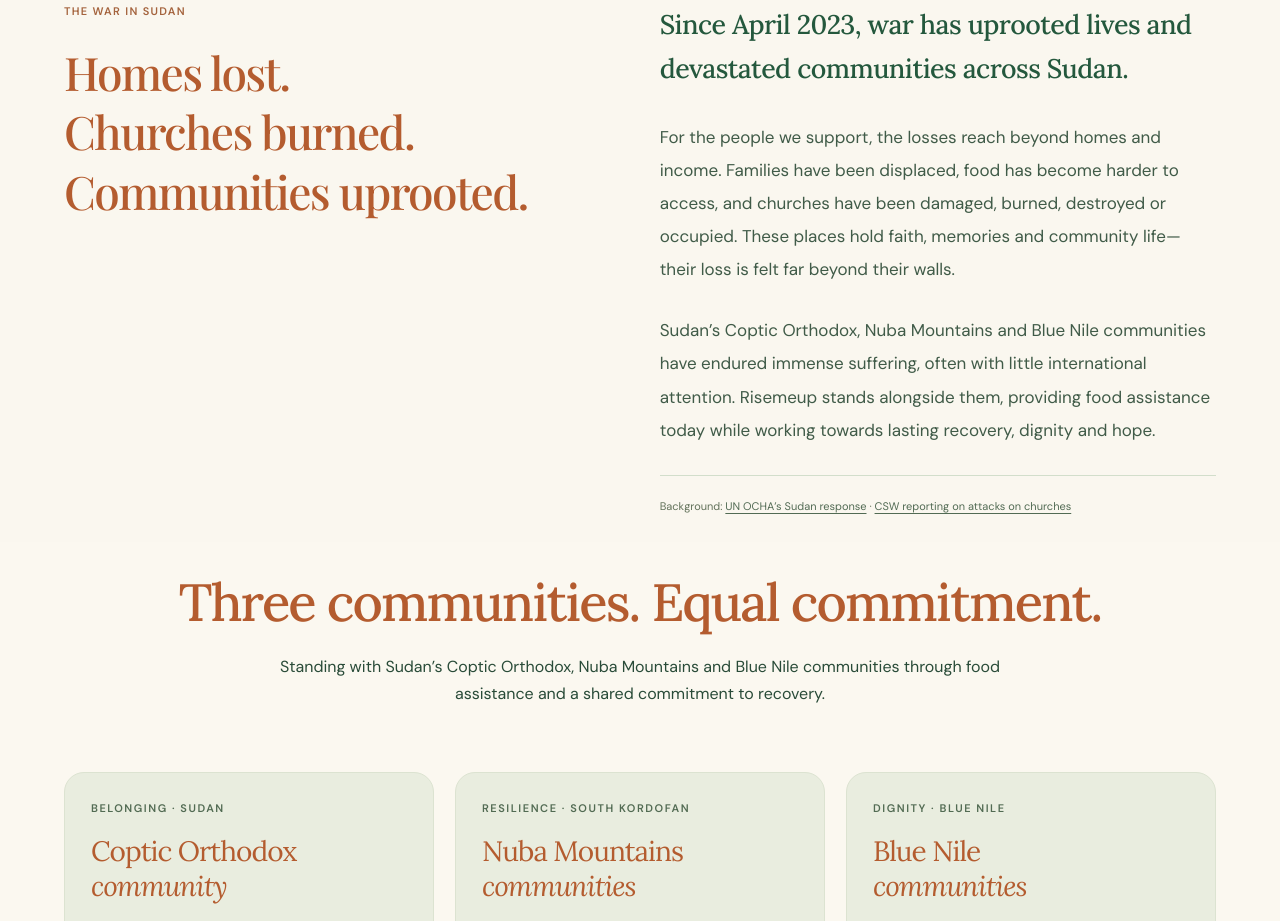
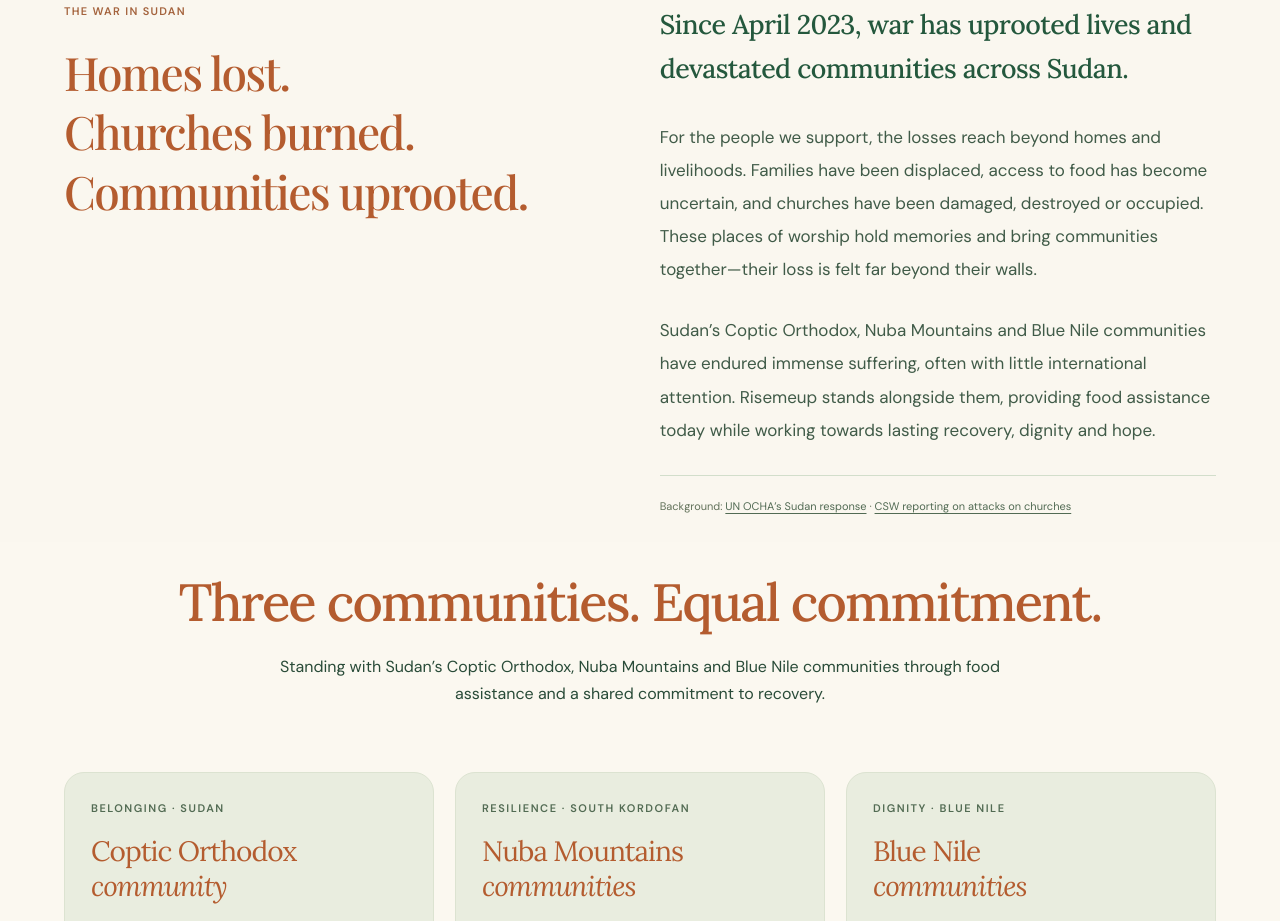
Before and after one commit to Hero988/RiseMeUp, a React (Vite) app: page / in a window 1280 px wide. Shown: the part 1660-2581 px from the top of the page. Built offline with nearby package versions, Linux system fonts and the light colour scheme; a web font is replaced by a local one.

Commit message:
Refine Sudan crisis paragraph for clarity and natural wording

```diff
--- a/src/App.tsx
+++ b/src/App.tsx
@@ -144,10 +144,10 @@ export default function App() {
               </p>
               <p>
                 For the people we support, the losses reach beyond homes and
-                income. Families have been displaced, food has become harder to
-                access, and churches have been damaged, burned, destroyed or
-                occupied. These places hold faith, memories and community
-                life—their loss is felt far beyond their walls.
+                livelihoods. Families have been displaced, access to food has
+                become uncertain, and churches have been damaged, destroyed or
+                occupied. These places of worship hold memories and bring
+                communities together—their loss is felt far beyond their walls.
               </p>
               <p>
                 Sudan’s Coptic Orthodox, Nuba Mountains and Blue Nile communities have
```
